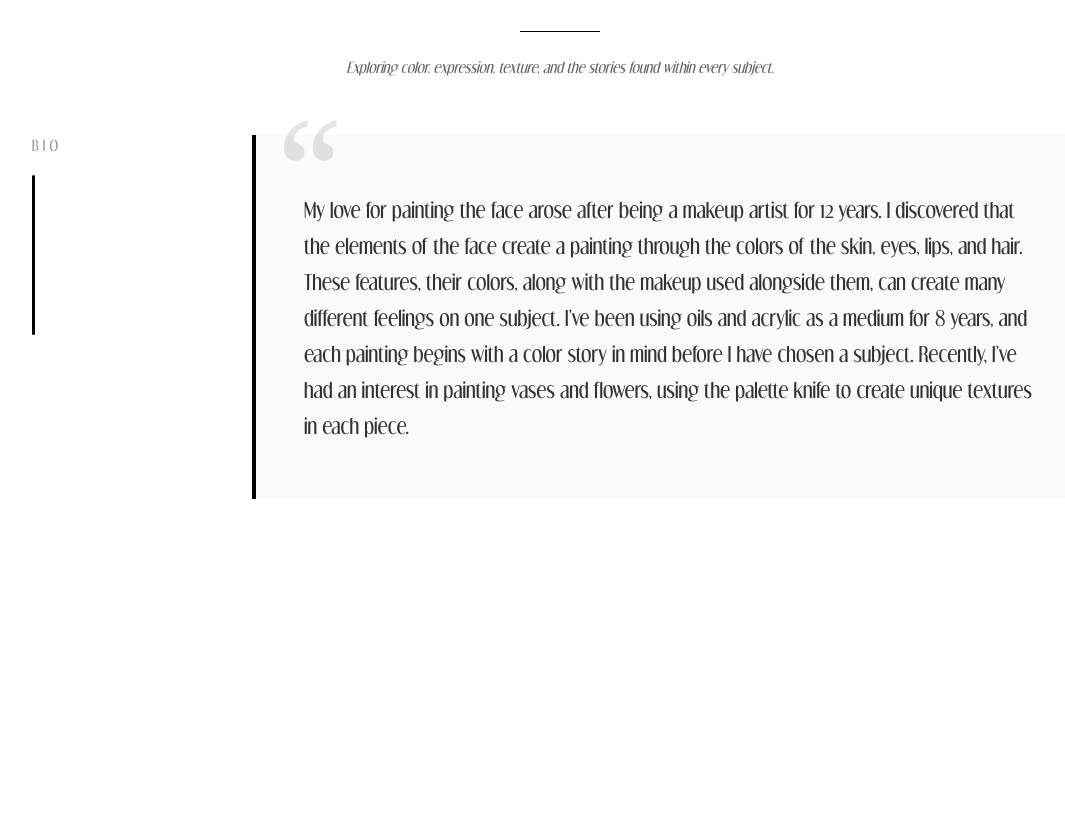
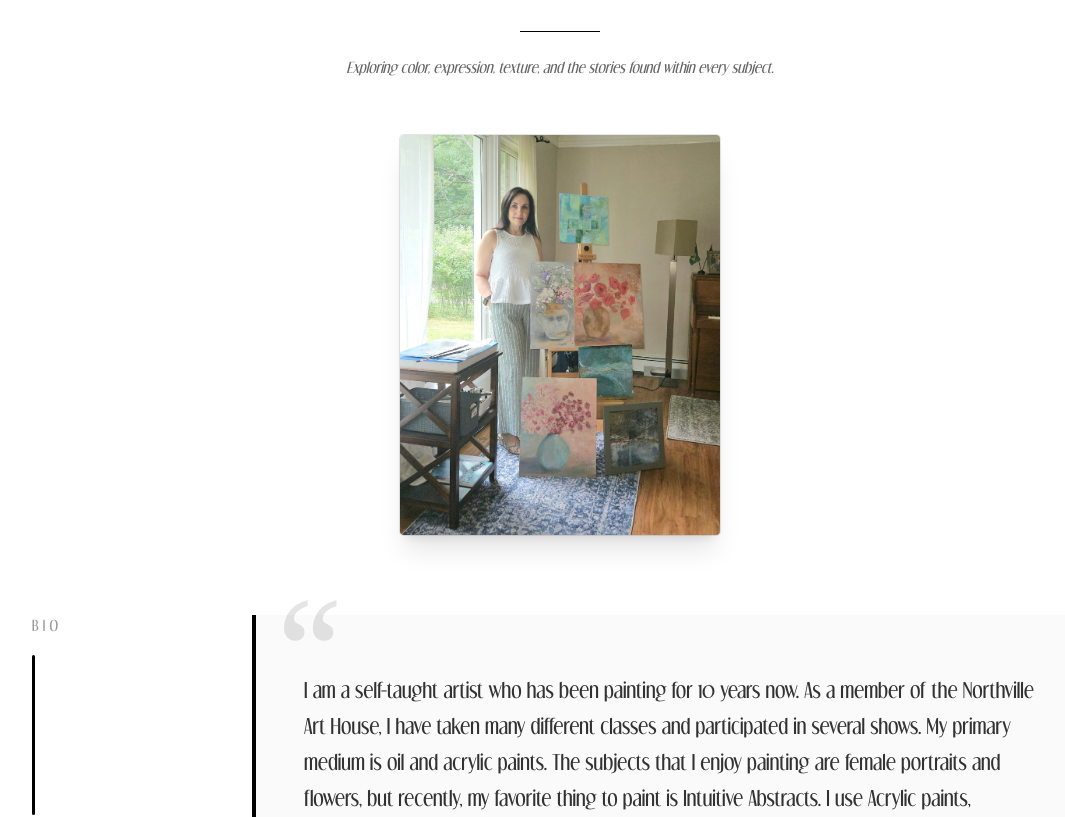
Before and after one commit to PhillBost/shelly-portfolio, a React (Vite) app: page / in a window 1280 px wide. Shown: the part 1582-2399 px from the top of the page, without its empty margins (80-1145 px from the left). Before the commit the page ends 2193 px from the top, so only its background shows below. Built offline with nearby package versions, Linux system fonts and the light colour scheme; no server answers; what @cloudinary/url-gen would draw is missing.

Commit message:
added new bio and about me photo

```diff
--- a/src/components/AboutMe.jsx
+++ b/src/components/AboutMe.jsx
@@ -73,6 +73,14 @@ const AboutMe = () => {
           </p>
         </div>
 
+        <div className="mb-16 flex justify-center md:mb-20">
+          <img
+            src="/images/aboutme_portrait.jpeg"
+            alt="Portrait of the artist"
+            className="aspect-[4/5] w-64 rounded-sm object-cover shadow-xl ring-1 ring-black/10 md:w-80"
+          />
+        </div>
+
         {/* Bio */}
         <div className="grid grid-cols-1 gap-10 md:grid-cols-[180px_1fr]">
           <div className="flex flex-col items-center md:items-start">
--- a/src/content/siteContent.js
+++ b/src/content/siteContent.js
@@ -1,16 +1,17 @@
 export const siteContent = {
   bio: `
-    My love for painting the face arose after being a makeup artist for
-    12 years. I discovered that the elements of the face create a painting
-    through the colors of the skin, eyes, lips, and hair.
-
-    These features, their colors, along with the makeup used alongside them,
-    can create many different feelings on one subject. I’ve been using oils
-    and acrylic as a medium for 8 years, and each painting begins with a
-    color story in mind before I have chosen a subject.
-
-    Recently, I’ve had an interest in painting vases and flowers, using the
-    palette knife to create unique textures in each piece.
+    I am a self-taught artist who has been painting for 10 years now.
+    As a member of the Northville Art House, I have taken many different
+    classes and participated in several shows.  My primary medium is oil
+    and acrylic paints.  The subjects that I enjoy painting are female
+    portraits and flowers, but recently, my favorite thing to paint is
+    Intuitive Abstracts. I use Acrylic paints, markers, and all types of
+    mixed media on canvas. In addition, I love to focus on a particular color
+    story depending on the mood that I’m in. With intuitive abstract painting,
+    I never know how a painting will turn out. Each painting is an adventure.
+    I find the psychology of colors, and the reasons that draw each of us to
+    certain colors, fascinating.  The interesting textures, lines, and shapes,
+    are the building blocks that bring the painting alive.
   `,
 
   aboutTitle: "About Me",
```
Also changed, not shown: public/images/aboutme_portrait.jpeg (added).
